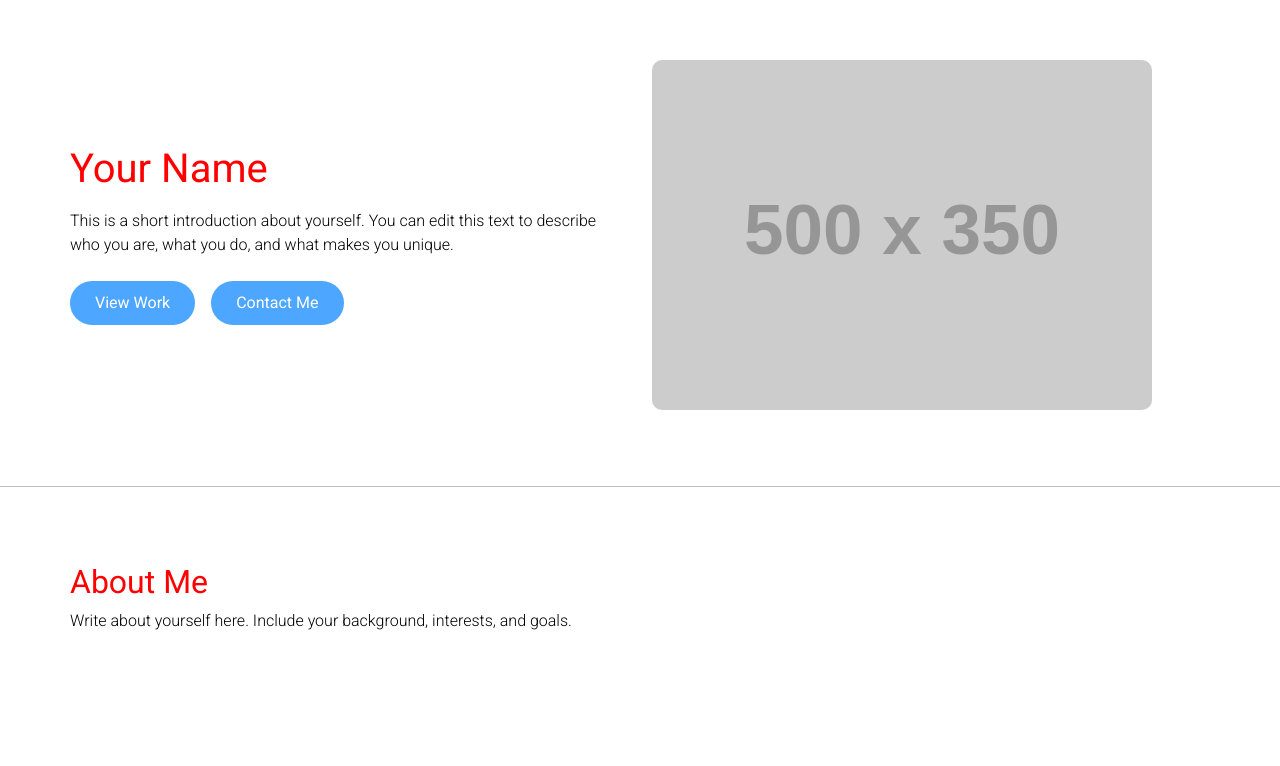
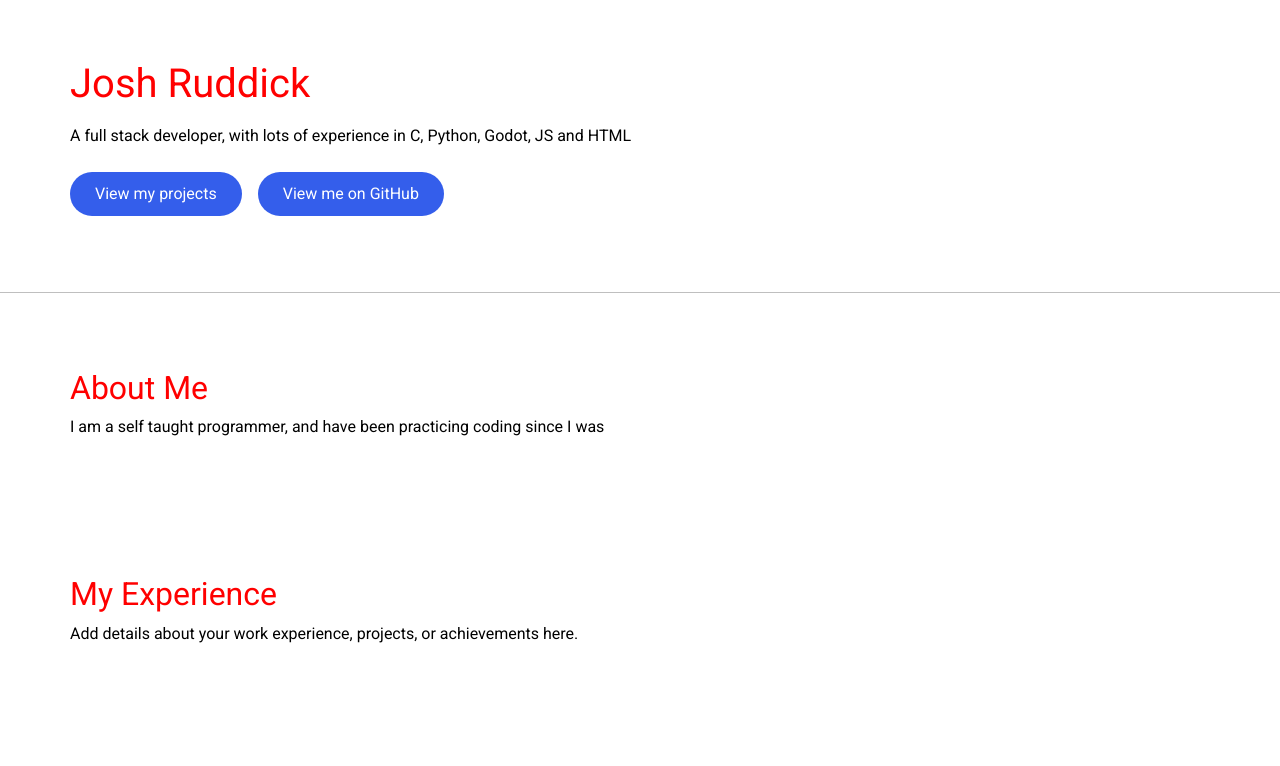
Before and after one commit to JoshRuds/joshruddick, a plain HTML site: page index.html in a window 1280 px wide. Shown: the top 766 px of the page. Drawn offline with nearby package versions, Linux system fonts and the light colour scheme; placeholder pictures from the web are drawn by us.

Commit message:
index.html

```diff
--- a/index.html
+++ b/index.html
@@ -3,20 +3,20 @@
 <head>
     <meta charset="UTF-8">
     <meta name="viewport" content="width=device-width, initial-scale=1.0">
-    <title>Portfolio Homepage</title>
+    <title>Josh Ruddick</title>
 
     <!-- Bootstrap CSS -->
     <link href="https://cdn.jsdelivr.net/npm/bootstrap@5.3.0/dist/css/bootstrap.min.css" rel="stylesheet">
 
     <!-- Google Font (lighter style) -->
-    <link href="https://fonts.googleapis.com/css2?family=Roboto:wght@300;400&display=swap" rel="stylesheet">
+    <link href="https://fonts.googleapis.com/css2?family=Roboto:wght@400&display=swap" rel="stylesheet">
 
     <style>
         body {
             background-color: white;
             color: black;
             font-family: 'Roboto', sans-serif;
-            font-weight: 300;
+            font-weight: 400;
         }
 
         h1, h2, h3 {
@@ -25,15 +25,11 @@
         }
 
         .oval-btn {
-            background-color: #4da6ff; /* lighter blue */
+            background-color: #345eeb;
             color: white;
             border-radius: 50px;
             padding: 10px 25px;
             border: none;
-        }
-
-        .oval-btn:hover {
-            background-color: #3399ff;
         }
 
         .section {
@@ -53,23 +49,23 @@
         <div class="row align-items-center">
 
             <!-- Left Content -->
-            <div class="col-md-6">
-                <h1>Your Name</h1>
+            <div >
+                <h1>Josh Ruddick</h1>
                 <p class="mt-3">
-                    This is a short introduction about yourself. You can edit this text to describe who you are,
-                    what you do, and what makes you unique.
+                    A full stack developer, with lots of experience in C, Python, Godot, JS and HTML
                 </p>
 
                 <div class="d-flex gap-3 mt-4">
-                    <button class="oval-btn">View Work</button>
-                    <button class="oval-btn">Contact Me</button>
+                    <a href="/projects/"><button class="oval-btn">View my projects</button></a>
+                    <button class="oval-btn">View me on GitHub</button>
                 </div>
             </div>
 
-            <!-- Right Image -->
+            <!-- Right Image
             <div class="col-md-6">
                 <img src="https://via.placeholder.com/500x350" alt="Your Image" class="hero-img">
             </div>
+            -->
 
         </div>
     </div>
@@ -80,7 +76,7 @@
     <div class="container section">
         <h2>About Me</h2>
         <p>
-            Write about yourself here. Include your background, interests, and goals.
+            I am a self taught programmer, and have been practicing coding since I was
         </p>
     </div>
 
```
Also changed, not shown: requirements.txt (deleted), 1 other file.
